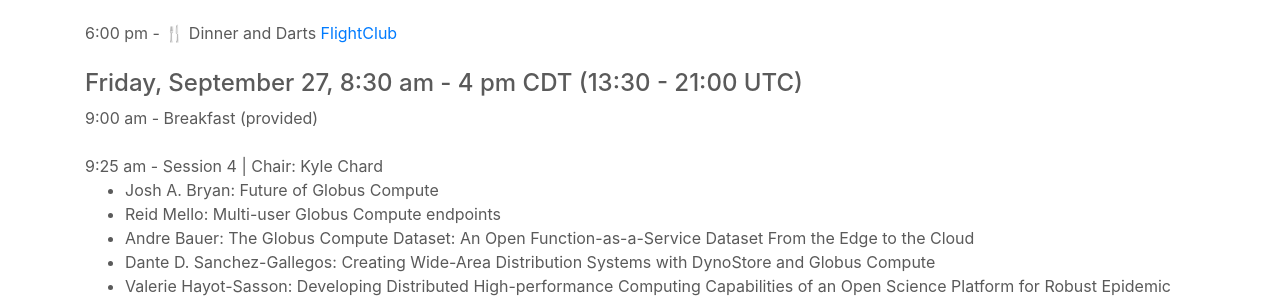
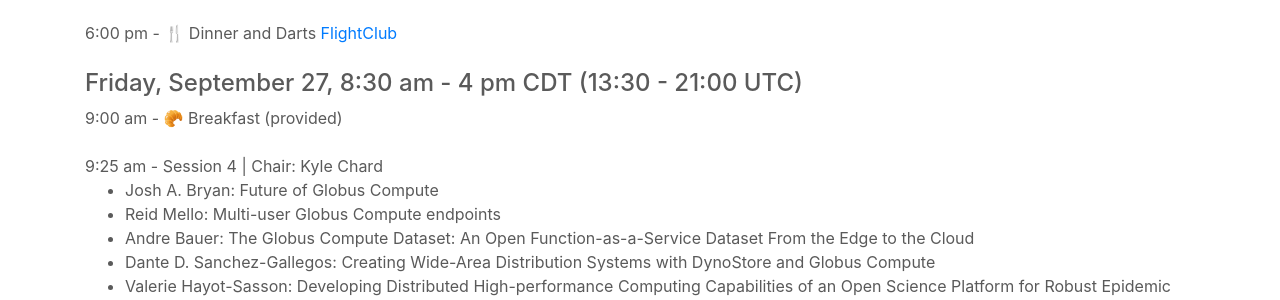
Before and after one commit to Parsl/parsl.github.io, a Jekyll site: the page built from parslfest/parslfest2024.html, in a window 1280 px wide and 900 px high, scrolled down 2233 px. Shown: the part 152-452 px from the top of the window. Built offline with Jekyll 4.4.1, drawn with Linux system fonts in a browser that asks for light colours.

Commit message:
Update program

```diff
--- a/parslfest/parslfest2024.html
+++ b/parslfest/parslfest2024.html
@@ -154,7 +154,7 @@ From the north, follow the Kennedy Expressway (90/94) south and exit on Jackson
 
       <h4>Friday, September 27, 8:30 am - 4 pm CDT (13:30 - 21:00 UTC)</h4>
 
-      9:00 am - Breakfast (provided) <br /><br />
+      9:00 am - 🥐 Breakfast (provided) <br /><br />
 
       9:25 am - Session 4 | Chair: Kyle Chard
       <ul>
```
